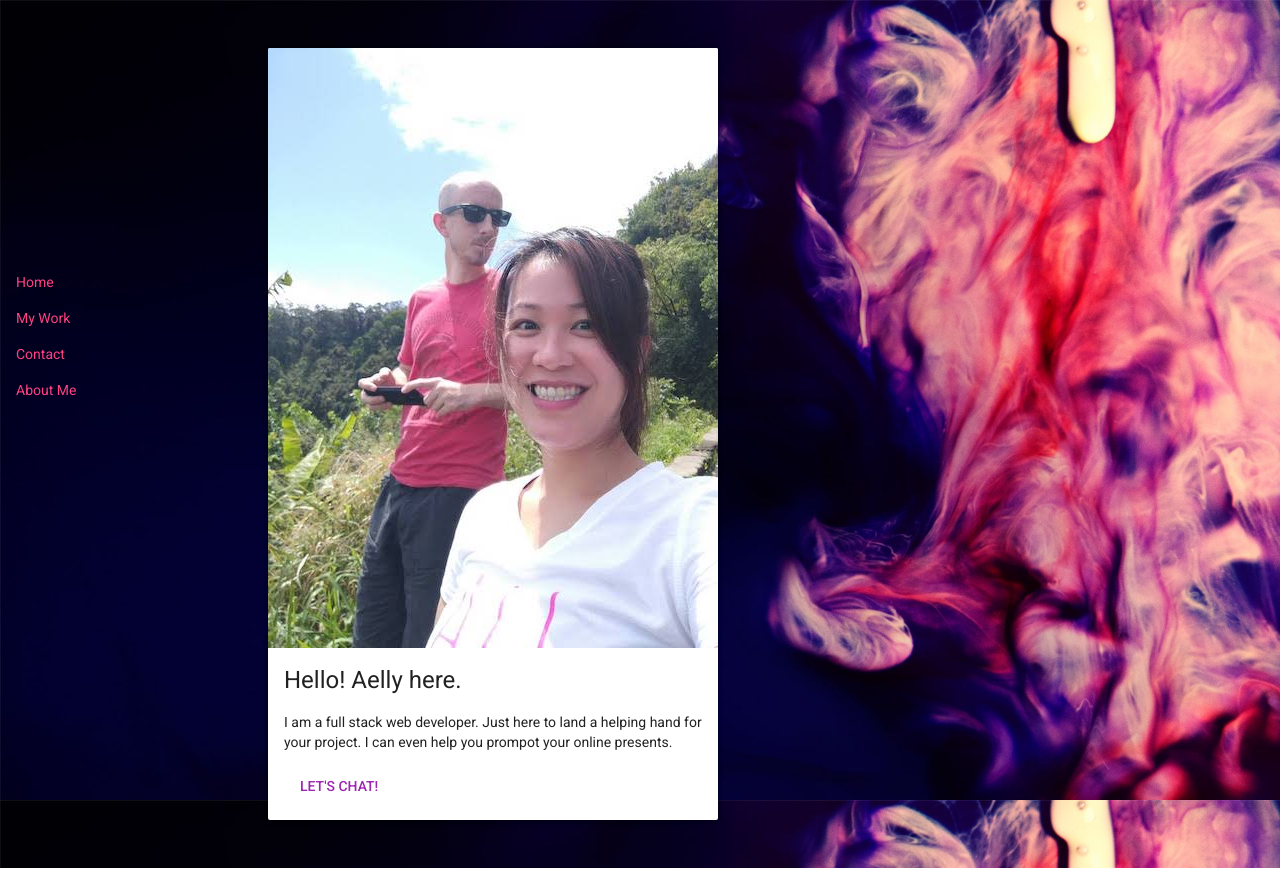
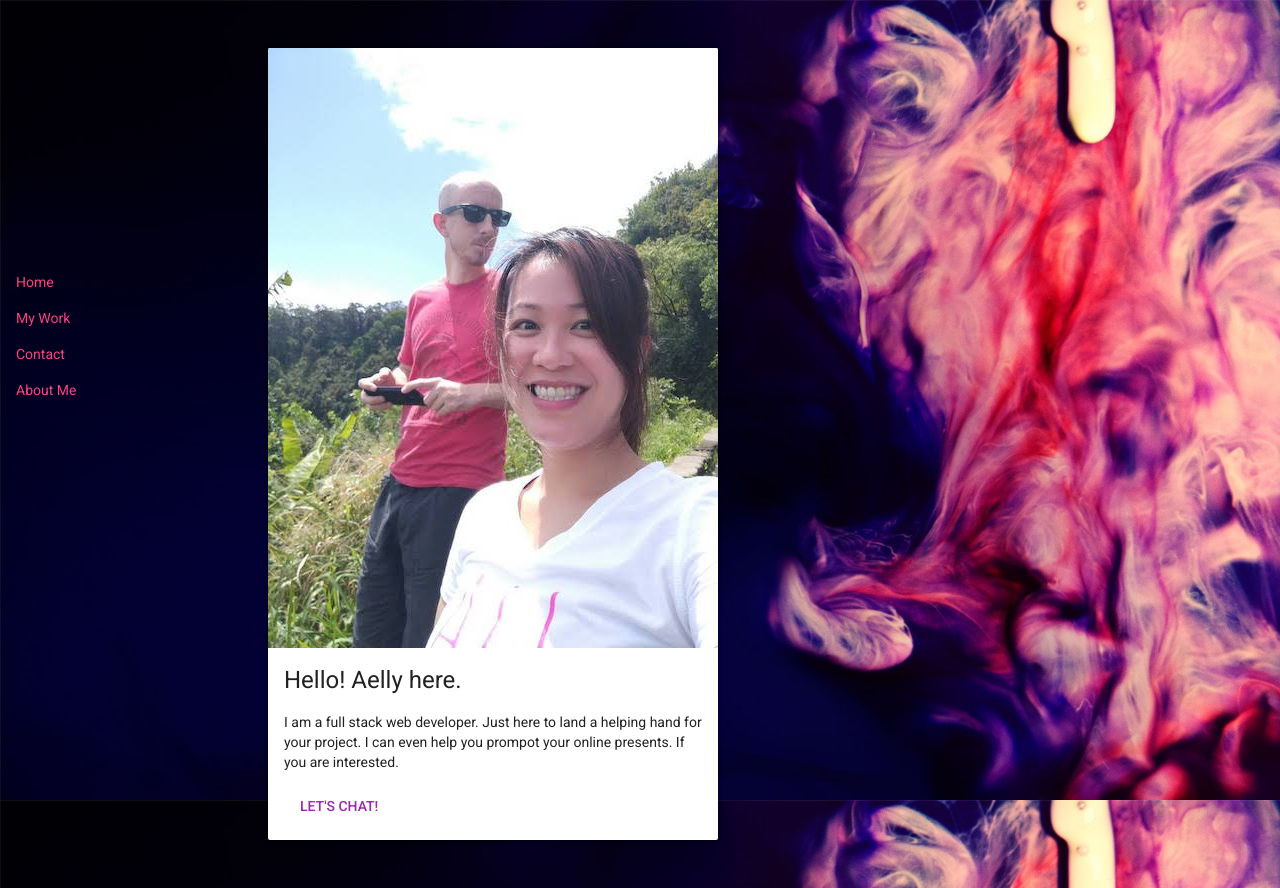
Before and after one commit to aellyl/portfolio, a plain HTML site: page aboutme.html in a window 1280 px wide. Drawn offline with nearby package versions, Linux system fonts and the light colour scheme; files whose address does not match are found by name.

Commit message:
update about me description

```diff
--- a/aboutme.html
+++ b/aboutme.html
@@ -36,7 +36,7 @@
                             <img class="card-img-top" src="img/me_dereklookaway.jpg" alt="Aelly in Maui">
                             <div class="card-body">
                               <h5 class="card-title">Hello! Aelly here.</h5>
-                              <p class="card-text">I am a full stack web developer. Just here to land a helping hand for your project. I can even help you prompot your online presents.</p>
+                              <p class="card-text">I am a full stack web developer. Just here to land a helping hand for your project. I can even help you prompot your online presents. If you are interested.</p>
                               <a href="contact.html" class="btn btn-outline-primary">let's chat!</a>
                             </div>
                     </div>
```
